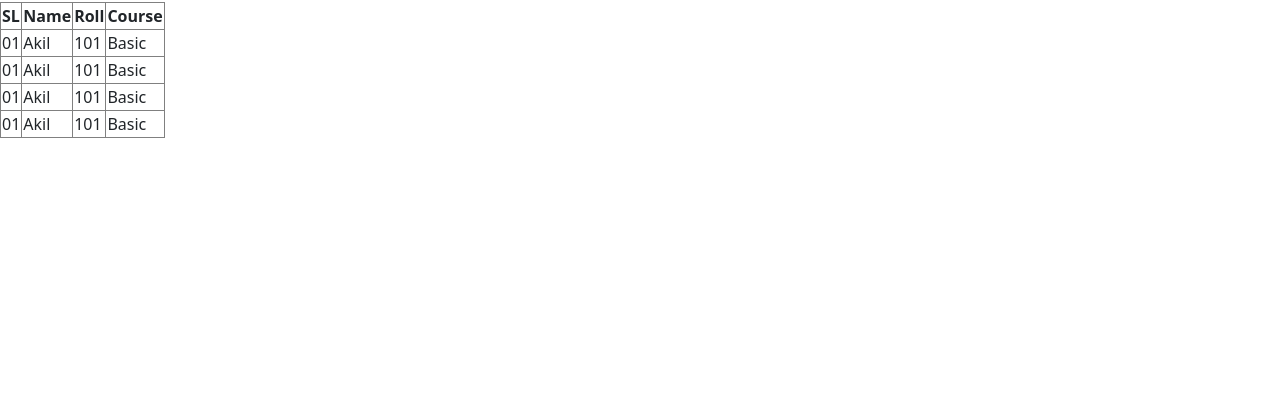
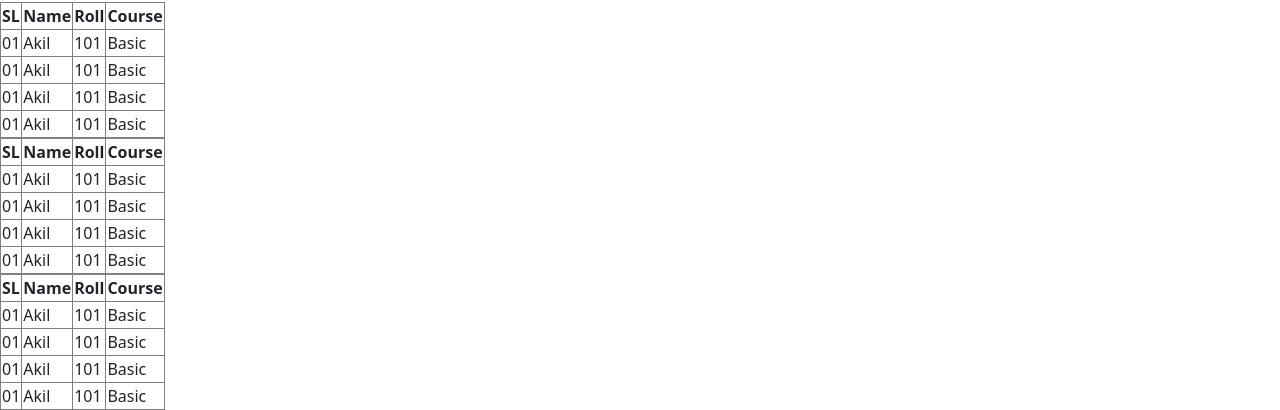
Before and after one commit to imranydca/bootstrap5practice, a plain HTML site: page index.html in a window 1280 px wide. Shown: the part 508-918 px from the top of the page. Before the commit the page ends 800 px from the top, so only its background shows below. Drawn offline with Linux system fonts and the light colour scheme.

Commit message:
updated index file

```diff
--- a/index.html
+++ b/index.html
@@ -51,7 +51,70 @@
 		</tr>
 	</table>
 
-
+	<table class="table-bordered table-hover">
+		<tr>
+			<th>SL</th>
+			<th>Name</th>
+			<th>Roll</th>
+			<th>Course</th>
+		</tr>
+		<tr>
+			<td>01</td>
+			<td>Akil</td>
+			<td>101</td>
+			<td>Basic</td>
+		</tr>
+		<tr>
+			<td>01</td>
+			<td>Akil</td>
+			<td>101</td>
+			<td>Basic</td>
+		</tr>
+		<tr>
+			<td>01</td>
+			<td>Akil</td>
+			<td>101</td>
+			<td>Basic</td>
+		</tr>
+		<tr>
+			<td>01</td>
+			<td>Akil</td>
+			<td>101</td>
+			<td>Basic</td>
+		</tr>
+	</table>
+	<table class="table-bordered table-hover">
+		<tr>
+			<th>SL</th>
+			<th>Name</th>
+			<th>Roll</th>
+			<th>Course</th>
+		</tr>
+		<tr>
+			<td>01</td>
+			<td>Akil</td>
+			<td>101</td>
+			<td>Basic</td>
+		</tr>
+		<tr>
+			<td>01</td>
+			<td>Akil</td>
+			<td>101</td>
+			<td>Basic</td>
+		</tr>
+		<tr>
+			<td>01</td>
+			<td>Akil</td>
+			<td>101</td>
+			<td>Basic</td>
+		</tr>
+		<tr>
+			<td>01</td>
+			<td>Akil</td>
+			<td>101</td>
+			<td>Basic</td>
+		</tr>
+	</table>
 
 
 
```
